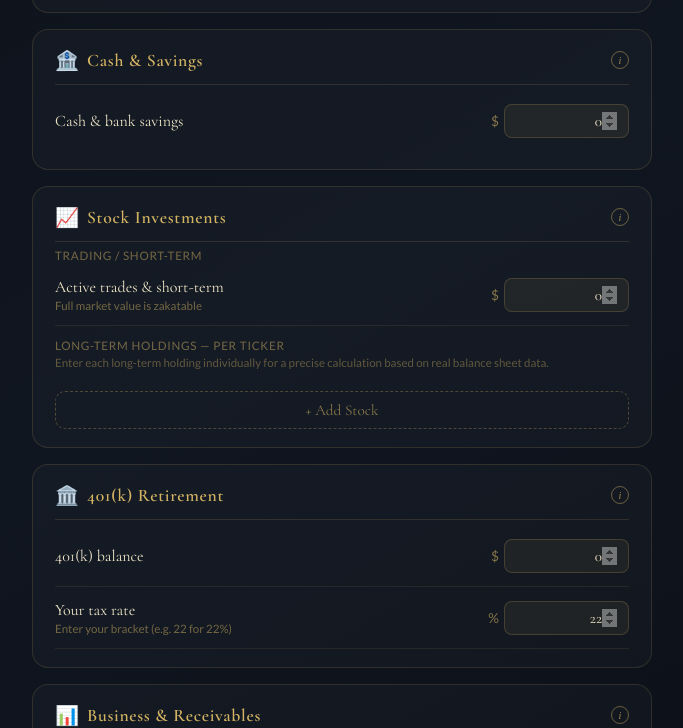
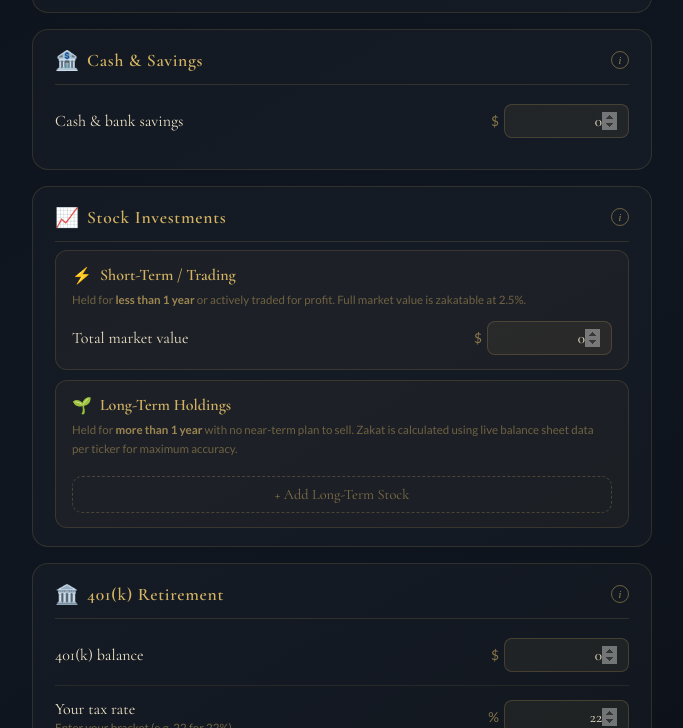
Before and after one commit to adnan5780/zakat-calculator, a plain HTML site: page index.html.html in a window 1280 px wide. Shown: the part 640-1368 px from the top of the page, without its empty margins (298-981 px from the left). Drawn offline with nearby package versions, Linux system fonts and the light colour scheme.

Commit message:
Update index.html.html clean up of stock investment section

```diff
--- a/index.html.html
+++ b/index.html.html
@@ -416,39 +416,53 @@
       </div>
     </div>
 
-    <div class="sublabel-tag" style="margin-top:4px">TRADING / SHORT-TERM</div>
-    <div class="input-row">
-      <div>
-        <div class="input-label">Active trades & short-term</div>
-        <div class="input-sublabel">Full market value is zakatable</div>
+    <!-- Short Term -->
+    <div style="background:rgba(212,180,99,0.04); border:1px solid rgba(212,180,99,0.15); border-radius:12px; padding:14px 16px; margin-top:8px;">
+      <div style="display:flex; align-items:center; gap:8px; margin-bottom:6px;">
+        <span style="font-size:1rem;">⚡</span>
+        <span style="font-family:'Cormorant Garamond',serif; font-size:1rem; font-weight:600; color:#d4b463;">Short-Term / Trading</span>
       </div>
+      <div style="font-size:0.72rem; color:rgba(212,180,99,0.45); margin-bottom:12px; line-height:1.6;">
+        Held for <strong style="color:rgba(212,180,99,0.7);">less than 1 year</strong> or actively traded for profit.
+        Full market value is zakatable at 2.5%.
+      </div>
+      <div style="display:flex; justify-content:space-between; align-items:center;">
+        <div class="input-label">Total market value</div>
         <div class="input-right">
           <span class="input-prefix">$</span>
           <input type="number" id="tradingStocks" value="0" min="0" oninput="calculate()" onfocus="clearZero(this)" onblur="restoreZero(this)"/>
         </div>
       </div>
+    </div>
 
-    <div class="sublabel-tag" style="margin-top:12px">LONG-TERM HOLDINGS — PER TICKER</div>
-    <div style="font-size:0.72rem; color:rgba(212,180,99,0.4); margin-bottom:10px; line-height:1.5;">
-      Enter each long-term holding individually for a precise calculation based on real balance sheet data.
+    <!-- Long Term -->
+    <div style="background:rgba(212,180,99,0.04); border:1px solid rgba(212,180,99,0.15); border-radius:12px; padding:14px 16px; margin-top:10px;">
+      <div style="display:flex; align-items:center; gap:8px; margin-bottom:6px;">
+        <span style="font-size:1rem;">🌱</span>
+        <span style="font-family:'Cormorant Garamond',serif; font-size:1rem; font-weight:600; color:#d4b463;">Long-Term Holdings</span>
+      </div>
+      <div style="font-size:0.72rem; color:rgba(212,180,99,0.45); margin-bottom:12px; line-height:1.6;">
+        Held for <strong style="color:rgba(212,180,99,0.7);">more than 1 year</strong> with no near-term plan to sell.
+        Zakat is calculated using live balance sheet data per ticker for maximum accuracy.
       </div>
 
       <div id="tickerList"></div>
 
       <button onclick="addTicker()" style="
-      width:100%; margin-top:10px; padding:9px;
-      background:transparent; border:1px dashed rgba(212,180,99,0.3);
-      border-radius:10px; color:rgba(212,180,99,0.6);
-      font-family:'Cormorant Garamond',serif; font-size:0.95rem;
+        width:100%; margin-top:6px; padding:9px;
+        background:transparent; border:1px dashed rgba(212,180,99,0.25);
+        border-radius:10px; color:rgba(212,180,99,0.55);
+        font-family:'Cormorant Garamond',serif; font-size:0.9rem;
         cursor:pointer; transition:all 0.2s;
       " onmouseover="this.style.borderColor='rgba(212,180,99,0.6)';this.style.color='#d4b463'"
-       onmouseout="this.style.borderColor='rgba(212,180,99,0.3)';this.style.color='rgba(212,180,99,0.6)'">
-      + Add Stock
+         onmouseout="this.style.borderColor='rgba(212,180,99,0.25)';this.style.color='rgba(212,180,99,0.55)'">
+        + Add Long-Term Stock
       </button>
 
       <div id="tickerTotal" style="display:none; margin-top:12px; padding:10px 14px;
         background:rgba(212,180,99,0.05); border-radius:10px;
         font-size:0.78rem; color:rgba(212,180,99,0.55); line-height:1.9;">
+      </div>
     </div>
   </div>
 
```
Lines whose indentation alone changed are shown as unchanged.
